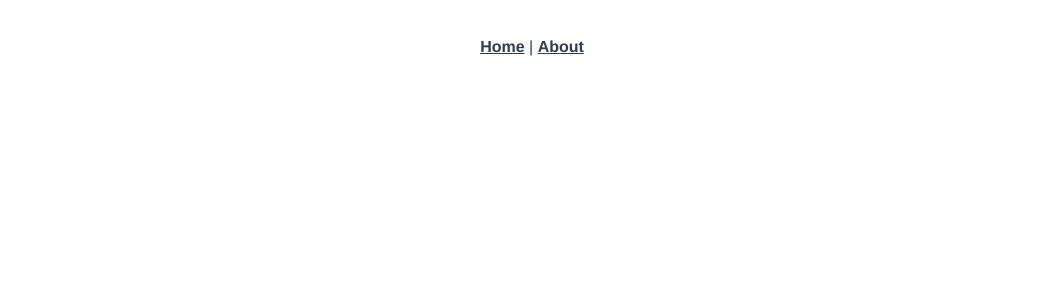
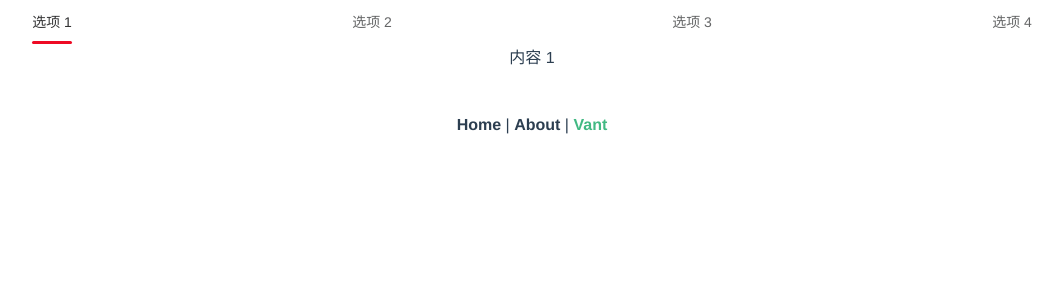
Before and after one commit to myheartyourname/vue-jsmind-demo, a Vue app: page /vant in a window 1280 px wide. Shown: the top 300 px of the page, without its empty margins (108-1171 px from the left). Built offline with nearby package versions, Linux system fonts and the light colour scheme.

Commit message:
添加vant滑动切换标签页功能

```diff
--- a/package.json
+++ b/package.json
@@ -11,6 +11,7 @@
     "core-js": "^3.6.5",
     "echarts": "^4.2.1",
     "jsmind": "^0.4.6",
+    "vant": "^2.12.6",
     "vue": "^2.6.11",
     "vue-router": "^3.2.0",
     "vuex": "^3.4.0"
--- a/public/index.html
+++ b/public/index.html
@@ -1,17 +1,37 @@
 <!DOCTYPE html>
 <html lang="">
+
 <head>
   <meta charset="utf-8">
   <meta http-equiv="X-UA-Compatible" content="IE=edge">
-    <meta name="viewport" content="width=device-width,initial-scale=1.0">
+  <meta name="viewport" content="width=device-width, initial-scale=1, maximum-scale=1, user-scalable=no">
   <link rel="icon" href="<%= BASE_URL %>favicon.ico">
-    <title><%= htmlWebpackPlugin.options.title %></title>
+  <title>
+    <%= htmlWebpackPlugin.options.title %>
+  </title>
 </head>
+
 <body>
   <noscript>
-      <strong>We're sorry but <%= htmlWebpackPlugin.options.title %> doesn't work properly without JavaScript enabled. Please enable it to continue.</strong>
+    <strong>We're sorry but <%= htmlWebpackPlugin.options.title %> doesn't work properly without JavaScript enabled.
+        Please enable it to continue.</strong>
   </noscript>
   <div id="app"></div>
   <!-- built files will be auto injected -->
+  <script>
+
+    // window.onload = function () {
+    //   getRem(750, 100)
+    // };
+    // window.onresize = function () {
+    //   getRem(750, 100)
+    // };
+    // function getRem(pwidth, prem) {
+    //   var html = document.getElementsByTagName("html")[0];
+    //   var oWidth = document.body.clientWidth || document.documentElement.clientWidth;
+    //   html.style.fontSize = oWidth / pwidth * prem + "px";
+    // }
+  </script>
 </body>
+
 </html>
--- a/src/App.vue
+++ b/src/App.vue
@@ -1,10 +1,11 @@
 <template>
   <div id="app">
+    <router-view/>
     <div id="nav">
       <router-link to="/">Home</router-link> |
-      <router-link to="/about">About</router-link>
+      <router-link to="/about">About</router-link> |
+      <router-link to="/vant">Vant</router-link>
     </div>
-    <router-view/>
   </div>
 </template>
 
@@ -18,7 +19,7 @@
 }
 
 #nav {
-  padding: 30px;
+  padding: 3rem;
 
   a {
     font-weight: bold;
--- a/src/main.js
+++ b/src/main.js
@@ -5,6 +5,7 @@ import store from './store'
 // import echarts from 'echarts'
 import '@/assets/style/jsmind.css'
 // const echarts = require('echarts')
+import 'vant/lib/index.css'
 
 Vue.config.productionTip = false
 // Vue.prototype.$echarts = echarts
--- a/src/router/index.js
+++ b/src/router/index.js
@@ -17,6 +17,14 @@ const routes = [
     // this generates a separate chunk (about.[hash].js) for this route
     // which is lazy-loaded when the route is visited.
     component: () => import(/* webpackChunkName: "about" */ '../views/About.vue')
+  },
+  {
+    path: '/vant',
+    name: 'Vant',
+    // route level code-splitting
+    // this generates a separate chunk (about.[hash].js) for this route
+    // which is lazy-loaded when the route is visited.
+    component: () => import(/* webpackChunkName: "about" */ '../views/Vant.vue')
   }
 ]
 
--- /dev/null
+++ b/src/views/Vant.vue
@@ -0,0 +1,28 @@
+<template>
+  <div>
+    <van-tabs v-model="active" swipeable>
+      <van-tab v-for="index in 4" :title="'选项 ' + index" :key="index">
+        内容 {{ index }}
+      </van-tab>
+    </van-tabs>
+  </div>
+</template>
+
+<script>
+import Vue from 'vue'
+import { Tab, Tabs } from 'vant'
+Vue.use(Tab)
+Vue.use(Tabs)
+export default {
+  data () {
+    return {
+      active: 0
+    }
+  },
+  methods: {},
+  components: {}
+}
+</script>
+
+<style>
+</style>
```
Lines whose indentation alone changed are shown as unchanged.
